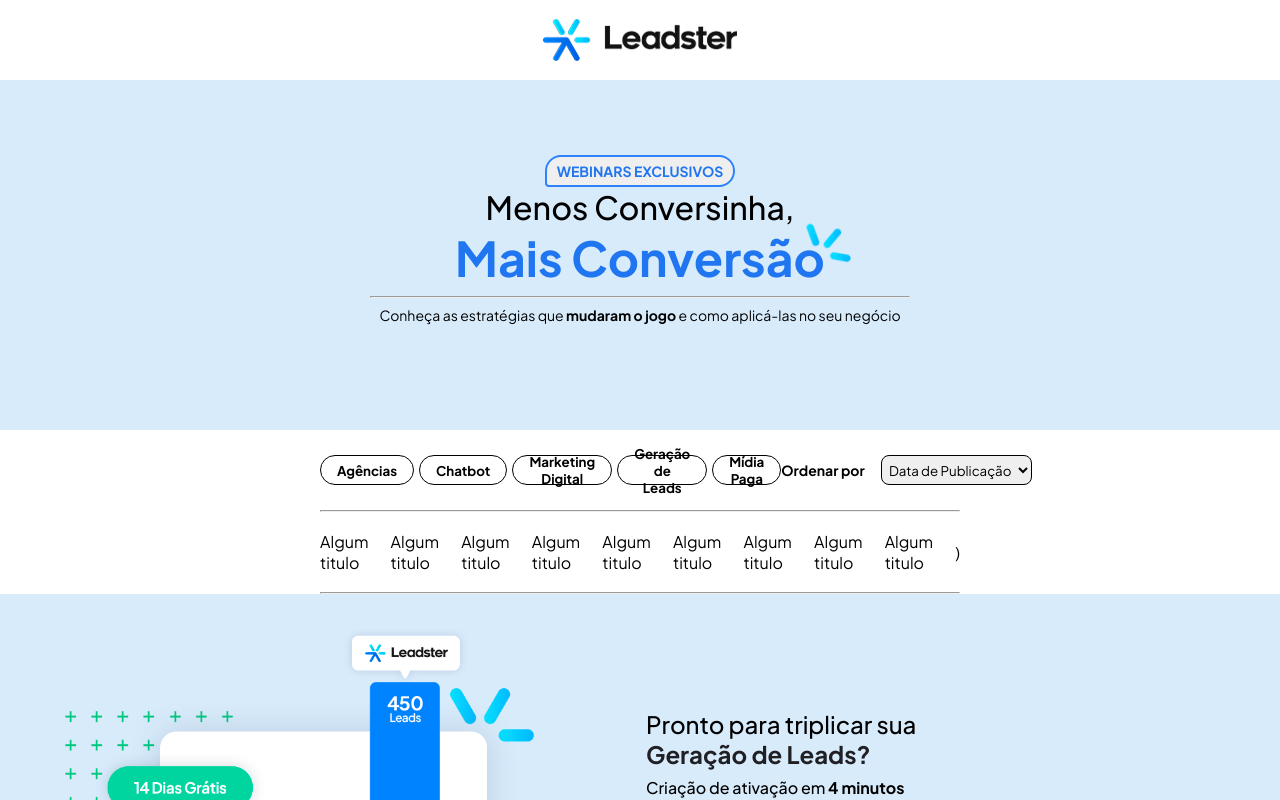
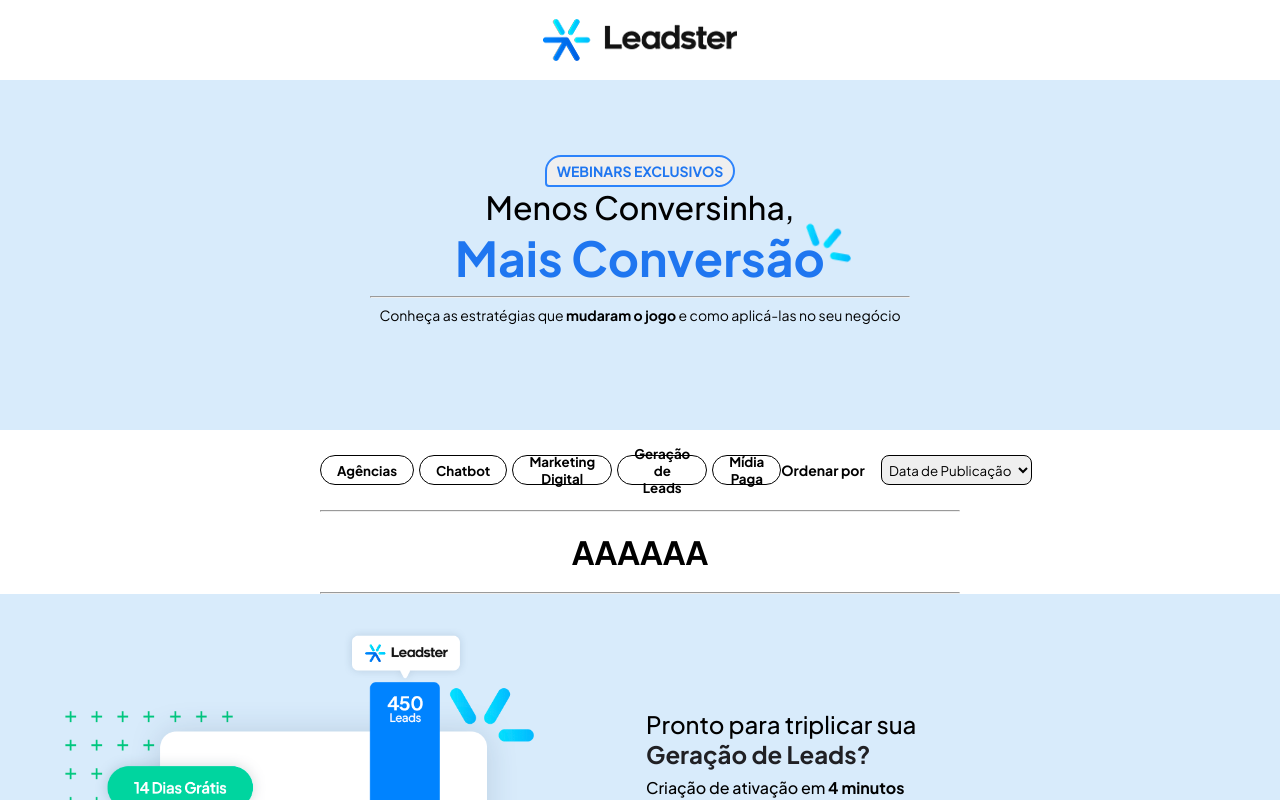
Before and after one commit to Lucas-Fer/landing-page-project, a Next.js app: page / in a window 1280 px wide. Shown: the top 800 px of the page. Built offline with nearby package versions, Linux system fonts and the light colour scheme; no server answers.

Commit message:
fix: typescript interface

```diff
--- a/src/components/LeadsterGuides/index.tsx
+++ b/src/components/LeadsterGuides/index.tsx
@@ -1,37 +1,10 @@
+import { LeadsterVideo } from '@/interfaces/LeadsterVideo'
 import React from 'react'
-import CardItem from './components/CardItem'
-import { GetStaticProps } from 'next'
 
-export default function LeadsterGuides(props) {
-  console.log('dataProps', props)
-
-  const cardArray = [1, 2, 3, 4, 5, 6, 7, 8, 9]
+export default function LeadsterGuides({ leadsterVideo }: LeadsterVideo) {
   return (
     <div>
-      {cardArray.map((card) => {
-        return <CardItem key={card} />
-      })}
-      )
+      <h1>AAAAAA</h1>
     </div>
   )
 }
-
-export const getStaticProps: GetStaticProps = async () => {
-  try {
-    const response = await fetch('api/youtube')
-    const data = await response.json()
-
-    return {
-      props: {
-        data,
-      },
-    }
-  } catch (error) {
-    return {
-      props: {
-        data: [],
-        error,
-      },
-    }
-  }
-}
--- a/src/interfaces/LeadsterVideo.ts
+++ b/src/interfaces/LeadsterVideo.ts
@@ -1,5 +1,5 @@
 export interface LeadsterVideo {
-  videoInfo: {
+  leadsterVideo: {
     videoid: string
     videoDescription: string
     videoTitle: string
--- a/src/pages/index.tsx
+++ b/src/pages/index.tsx
@@ -7,13 +7,13 @@ import React from 'react'
 import { GetStaticProps } from 'next'
 import { LeadsterVideo } from '@/interfaces/LeadsterVideo'
 
-export default function Home({ videoInfo }: LeadsterVideo) {
+export default function Home({ leadsterVideo }: LeadsterVideo) {
   return (
     <>
       <HomeContainer>
         <ButtonsFilterSection />
         <hr />
-        <LeadsterGuides videoInfo={videoInfo} />
+        <LeadsterGuides leadsterVideo={leadsterVideo} />
         <hr />
       </HomeContainer>
       <LeadsterInfo />
@@ -28,7 +28,7 @@ export const getStaticProps: GetStaticProps = async () => {
 
     const data = await response.json()
 
-    const videoInfo = await data.videos.map((videoData: any) => {
+    const leadsterVideo = await data.videos.map((videoData: any) => {
       return {
         videoid: videoData.id.videoId ? videoData.id.videoId : 'none',
         videoDescription: videoData.snippet.description
@@ -41,7 +41,7 @@ export const getStaticProps: GetStaticProps = async () => {
 
     return {
       props: {
-        videoInfo,
+        leadsterVideo,
       },
     }
   } catch (error) {
```
